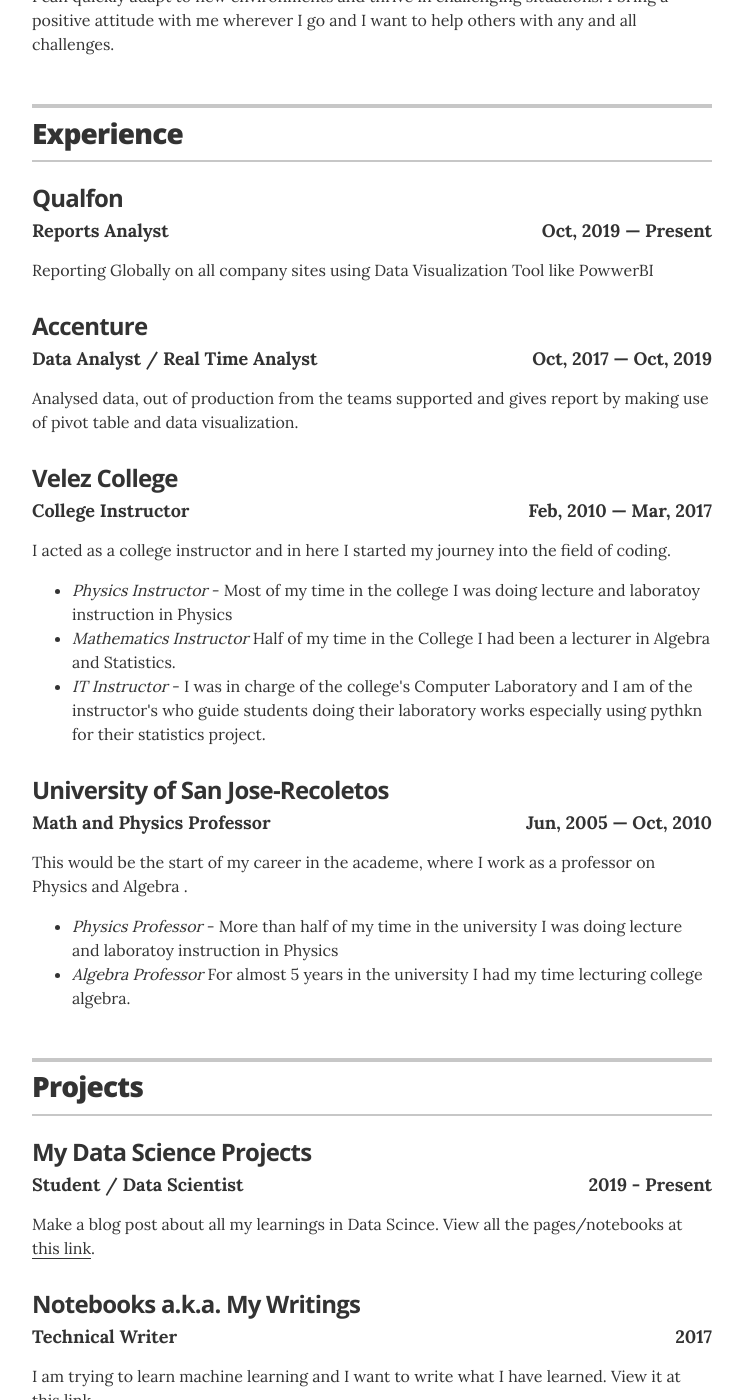
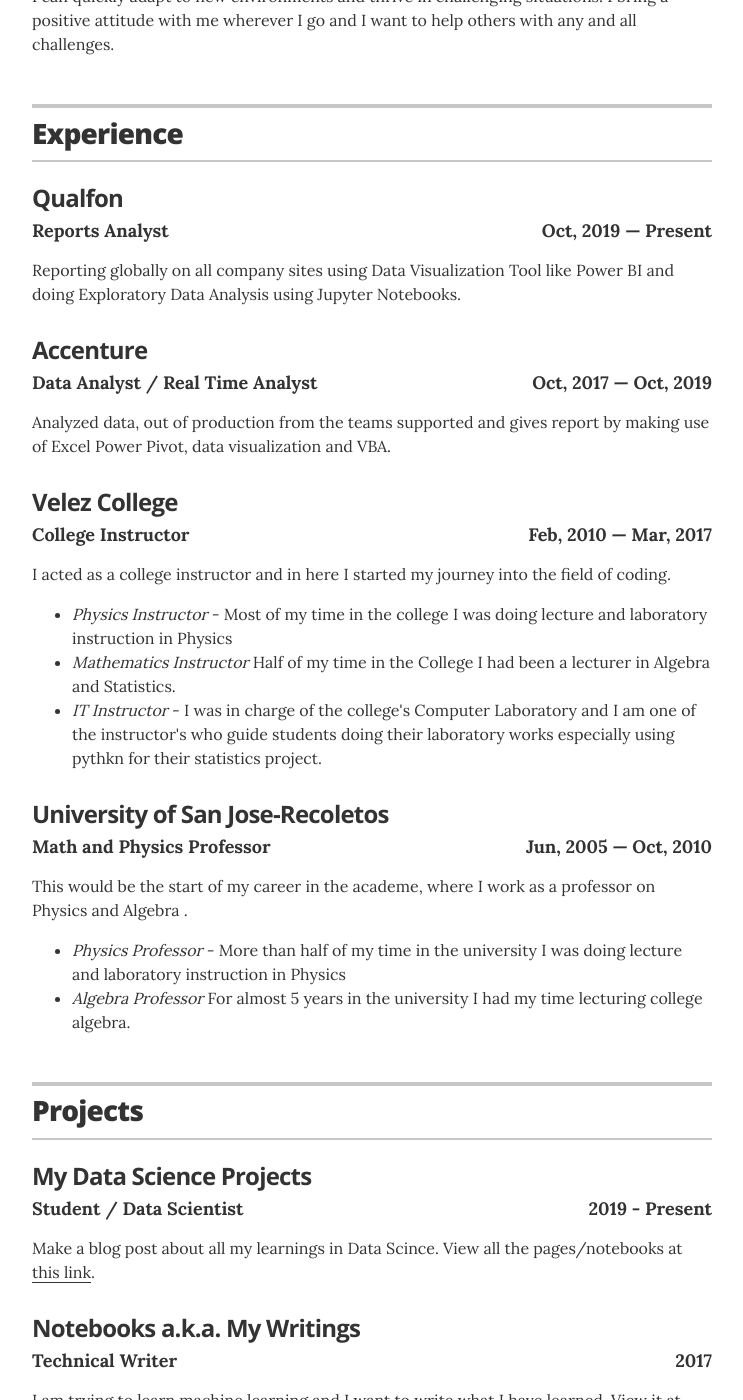
Before and after one commit to daddyawesome/daddyawesome.github.io, a Jekyll site: the page built from index.html, in a window 1280 px wide and 1400 px high, scrolled down 797 px. Shown: the whole window, without its empty margins (268-1011 px from the left). Built offline with Jekyll 4.4.1, drawn with Linux system fonts in a browser that asks for light colours; nearby versions of some CDN libraries.

Commit message:
Update experience.yml

```diff
--- a/_data/experience.yml
+++ b/_data/experience.yml
@@ -3,22 +3,22 @@
 - company: Qualfon
   position: Reports Analyst
   duration: Oct, 2019 &mdash; Present
-  summary: Reporting Globally on all company sites using Data Visualization Tool like PowwerBI
+  summary: Reporting globally on all company sites using Data Visualization Tool like Power BI and doing Exploratory Data Analysis using Jupyter Notebooks.
 
 # Accenture
 - company: Accenture
   position: Data Analyst / Real Time Analyst
   duration: Oct, 2017 &mdash; Oct, 2019
-  summary: Analysed data, out of production from the teams supported and gives report by making use of pivot table and data visualization.
+  summary: Analyzed data, out of production from the teams supported and gives report by making use of Excel Power Pivot, data visualization and VBA.
 
 # Velez College
 - company: Velez College
   position: College Instructor
   duration:  Feb, 2010 &mdash; Mar, 2017
-  summary: I acted as a college instructor and in here I started my journey into the field of coding.<ul><li><em>Physics Instructor</em> - Most of my time in the college I was doing lecture and laboratoy instruction in Physics</li><li><em>Mathematics Instructor</em> Half of my time in the College I had been a lecturer in Algebra and Statistics.</li><li><em>IT Instructor</em> - I was in charge of the college's Computer Laboratory and I am of the instructor's who guide students doing their laboratory works especially using pythkn for their statistics project. </li></ul>
+  summary: I acted as a college instructor and in here I started my journey into the field of coding.<ul><li><em>Physics Instructor</em> - Most of my time in the college I was doing lecture and laboratory instruction in Physics</li><li><em>Mathematics Instructor</em> Half of my time in the College I had been a lecturer in Algebra and Statistics.</li><li><em>IT Instructor</em> - I was in charge of the college's Computer Laboratory and I am one of the instructor's who guide students doing their laboratory works especially using pythkn for their statistics project. </li></ul>
 
 # University of San Jose-Recoletos
 - company: University of San Jose-Recoletos
   position: Math and Physics Professor
   duration: Jun, 2005  &mdash; Oct, 2010
-  summary: This would be the start of my career in the academe, where I work as a professor on Physics and Algebra .<ul><li><em>Physics Professor</em> - More than half of my time in the university I was doing lecture and laboratoy instruction in Physics</li><li><em>Algebra Professor</em> For almost 5 years in the university I had my time lecturing college algebra.</li></ul>
+  summary: This would be the start of my career in the academe, where I work as a professor on Physics and Algebra .<ul><li><em>Physics Professor</em> - More than half of my time in the university I was doing lecture and laboratory instruction in Physics</li><li><em>Algebra Professor</em> For almost 5 years in the university I had my time lecturing college algebra.</li></ul>
```
